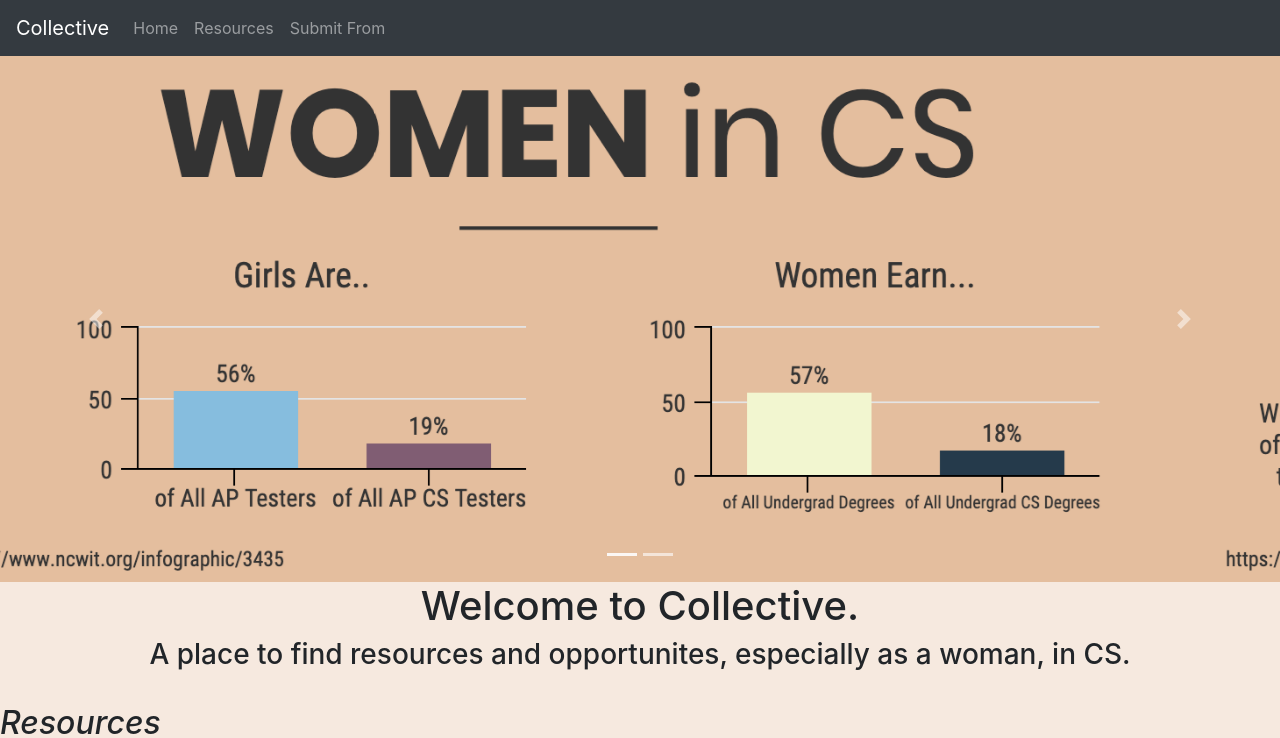
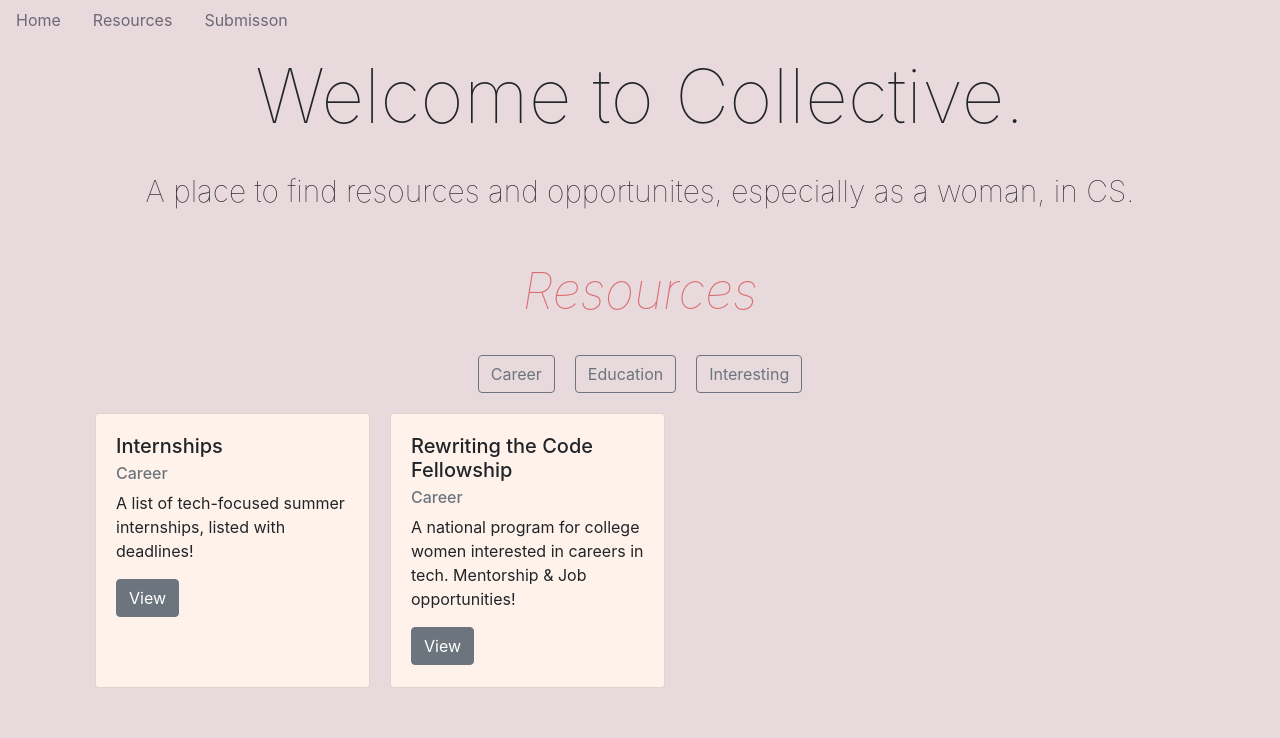
Before and after one commit to sbsanjana/sbsanjana.github.io, a React (Create React App) app: page / in a window 1280 px wide. Shown: the top 738 px of the page. Built offline with nearby package versions, Linux system fonts and the light colour scheme.

Commit message:
updated fonts, header, nav, cards

```diff
--- a/public/index.html
+++ b/public/index.html
@@ -26,7 +26,7 @@
     -->
     <title>React App</title>
   </head>
-  <body style="background-color: #F6E9DF">
+  <body style="background-color: #E8D9DC">
     <noscript>You need to enable JavaScript to run this app.</noscript>
     <div id="root"></div>
     <!--
--- a/src/App.js
+++ b/src/App.js
@@ -4,10 +4,8 @@ import './App.css';
 import Head from './components/Head'
 import Navigation from './components/Navigation';
 import {Container, Row, Col} from 'react-bootstrap'
-import Resources from './components/Resources';
-import Tech from './tech.jpg'
-import Job from './job.jpg'
-import rwc from './rwc.jpeg'
+import RenderResource from './components/RenderResource';
+
 
 import Submit from './components/Submit';
 
@@ -19,42 +17,16 @@ export default class App extends React.Component {
       <Navigation />
 
 
-      <Head/>
+      {/* <Head/>         */}
 
 
-      <h1 style={{textAlign:'center'}}>Welcome to Collective.</h1>
-      <h3 style={{textAlign:'center'}}>A place to find resources and opportunites, especially as a woman, in CS. </h3>
+      <p style={{fontSize:75, fontWeight:'lighter', textAlign:'center'}}>Welcome to Collective.</p>
+      <p style={{fontSize:30, fontWeight:'lighter', textAlign:'center'}}>A place to find resources and opportunites, especially as a woman, in CS. </p>
       <br />
-      <h2 style={{fontStyle:'italic'}} id='resources'>Resources</h2>
-      <Container>
-  <Col>
-    <Row>
-      <Resources
-      info='A list of tech-focused summer internships, listed with deadlines!'
-      title='Internships'
-      hlink='github.com/elaine-zheng/summer2020internships'
-      var='secondary'
-      fontcolor='black'
-      id='internship'
-      imgsrc={Job}
-      />
-
-      <Resources
-      info='A national program for college women interested in careers in tech. Mentorship & Job opportunities!'
-      title='Rewriting the Code Fellowship'
-      hlink='www.rewritingthecode.org/fellowship/'
-      var='secondary'
-      id='internship'
-      fontcolor= 'white'
-      imgsrc={rwc}
-      style={{margin:10}}
-      />
-
-    </Row>
-  </Col>
-</Container>
+      <p style={{fontStyle:'italic', fontSize:50, fontWeight:'lighter', color:'#DA6C70', textAlign:'center'}} id='resources'>Resources</p>
+   <RenderResource />
 <br></br>
-<h2 style={{fontStyle:'italic'}} id='submit'>Submit More!</h2>
+<p style={{fontStyle:'italic', fontSize:50, fontWeight:'lighter', color:'#DA6C70', textAlign:'center'}} id='submit'>Submit More!</p>
 <Submit />
 
 
--- a/src/components/Navigation.js
+++ b/src/components/Navigation.js
@@ -5,7 +5,23 @@ export default class Navigation extends React.Component {
     render() {
         return (
             <div>
-            <Navbar bg="dark" variant="dark" >
+              <Nav  activeKey="/home">
+    <Nav.Item>
+      <Nav.Link style={{color:'#6D6875'}} href="#home" >Home</Nav.Link>
+    </Nav.Item>
+    <Nav.Item>
+      <Nav.Link  style={{color:'#6D6875'}}href="#resources">Resources</Nav.Link>
+    </Nav.Item>
+    <Nav.Item>
+      <Nav.Link style={{color:'#6D6875'}} href="#submit">Submisson</Nav.Link>
+    </Nav.Item>
+
+
+
+  </Nav>
+
+
+            {/* <Navbar bg="dark" variant="dark" >
             <Navbar.Brand href="#home">Collective</Navbar.Brand>
             <Nav className="mr-auto">
               <Nav.Link href="#home">Home</Nav.Link>
@@ -16,7 +32,7 @@ export default class Navigation extends React.Component {
               <FormControl type="text" placeholder="Search" className="mr-sm-2" />
               <Button variant="outline-info">Search</Button>
             </Form> */}
-          </Navbar>
+          {/* </Navbar> */}
 
 
 
--- /dev/null
+++ b/src/components/RenderResource.js
@@ -0,0 +1,69 @@
+import React from 'react';
+import {Card, OverlayTrigger, Button, Container, Row, Col} from 'react-bootstrap'
+import Resources from './Resources.js'
+import styles from './styles.css'
+import {Link} from 'react-router-dom'
+import Job from '../job.jpg'
+import rwc from '../rwc.jpeg'
+
+
+export default class RenderResource extends React.Component {
+    constructor(props) {
+        super(props)
+        this.state={select:''}
+        this.handleClick.bind(this)
+    }
+
+    handleClick = (e) => {
+        this.setState({select: e.target.id})
+
+    }
+
+    render() {
+        return (
+            <div>
+                <Container>
+                <Row className="justify-content-md-center">
+
+
+                    <Button variant="outline-secondary" style={{margin:10}} onClick={this.handleClick} id="career"> Career </Button>
+
+                    <Button variant="outline-secondary" style={{margin:10}} onClick={this.handleClick} id='edu'>Education</Button>
+
+                    <Button variant="outline-secondary" style={{margin:10}} onClick={this.handleClick} id='fun'>Interesting</Button>
+
+                </Row>
+                </Container>
+
+            <Container>
+            <Col>
+              <Row>
+                <Resources
+                info='A list of tech-focused summer internships, listed with deadlines!'
+                title='Internships'
+                hlink='github.com/elaine-zheng/summer2020internships'
+                var='secondary'
+                fontcolor='black'
+                id='Career'
+                imgsrc={Job}
+                />
+
+                <Resources
+                info='A national program for college women interested in careers in tech. Mentorship & Job opportunities!'
+                title='Rewriting the Code Fellowship'
+                hlink='www.rewritingthecode.org/fellowship/'
+                var='secondary'
+                id='Career'
+                fontcolor= 'white'
+                imgsrc={rwc}
+                style={{margin:10}}
+                />
+
+              </Row>
+            </Col>
+          </Container>
+          </div>
+
+        );
+    }
+}
--- a/src/components/Resources.js
+++ b/src/components/Resources.js
@@ -17,8 +17,19 @@ export default class Resources extends React.Component {
 
         return (
             <div>
+                <Card style={{ width:275, height:275, margin:10, backgroundColor:'#FFF2EB' }}>
+  <Card.Body>
+    <Card.Title>{this.props.title}</Card.Title>
+    <Card.Subtitle className="mb-2 text-muted">{this.props.id}</Card.Subtitle>
+    <Card.Text>
+      {this.props.info}
+    </Card.Text>
+    <Button variant={this.props.var} onClick={this.onClick}>View</Button>
 
-            <Card style={{width:250, height: 250, margin:10}}className="bg-light text-white">
+  </Card.Body>
+</Card>
+
+            {/* <Card style={{width:250, height: 250, margin:10}}className="bg-light text-white">
             <Card.Img src= {this.props.imgsrc} alt="Card image" />
             <Card.ImgOverlay>
                 <Card.Title style={{color:this.props.fontcolor}}>{this.props.title}</Card.Title>
@@ -28,7 +39,7 @@ export default class Resources extends React.Component {
                     </Card.Text>
                     <Button variant={this.props.var} onClick={this.onClick}>View</Button>
             </Card.ImgOverlay>
-        </Card>
+        </Card> */}
         </div>
 
         );
```
